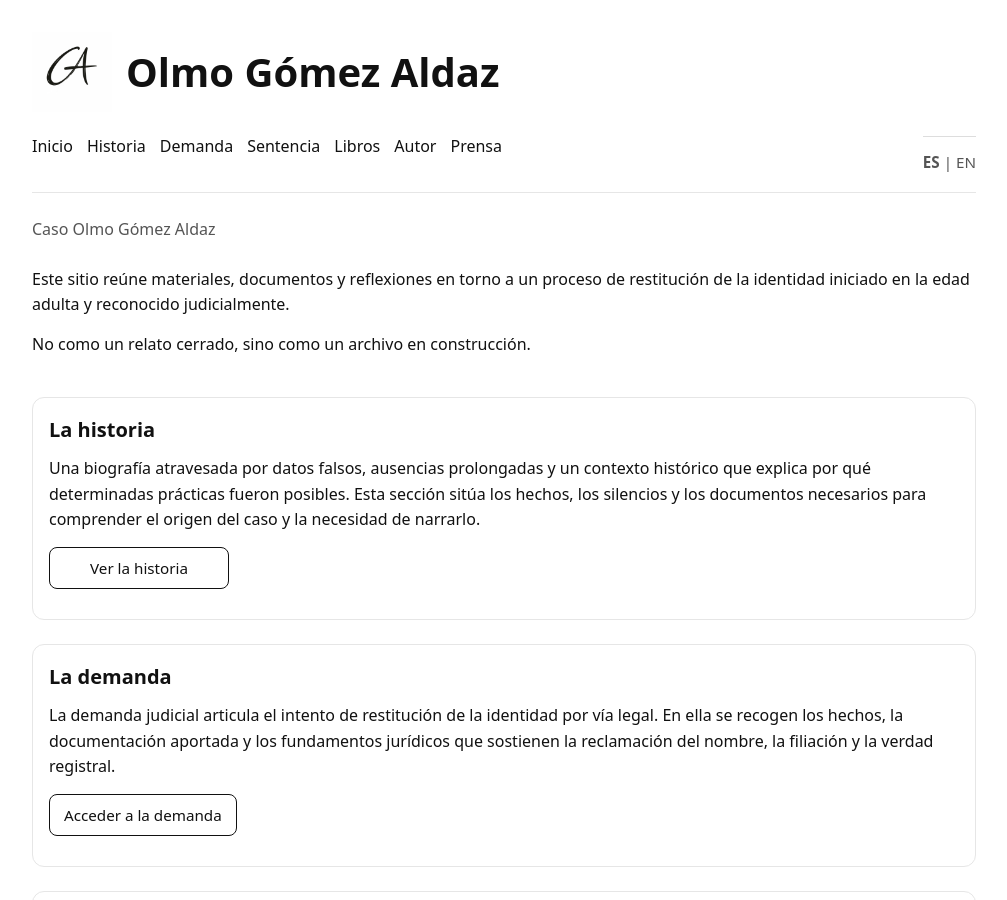
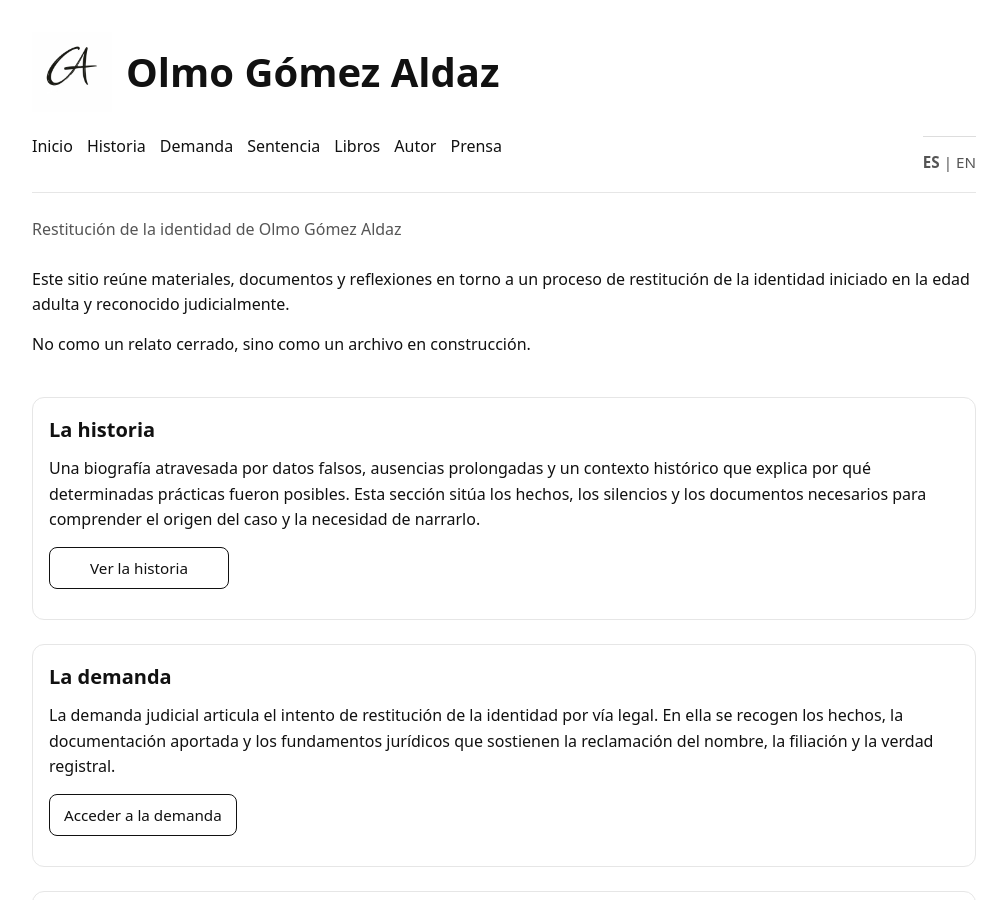
Before and after one commit to olmogaldaz/olmogaldaz.github.io, a Jekyll site: the page built from index.html, in a window 1280 px wide and 900 px high. Shown: the whole window, without its empty margins (136-1143 px from the left). Built offline with Jekyll 4.4.1, drawn with Linux system fonts in a browser that asks for light colours.

Commit message:
Update index.html

```diff
--- a/index.html
+++ b/index.html
@@ -12,7 +12,7 @@ description: Proyecto personal y documental sobre la restitución judicial de la
   <main>
 
     <h1 class="page-title subtle">
-      Caso Olmo Gómez Aldaz
+      Restitución de la identidad de Olmo Gómez Aldaz
     </h1>
     <p>
         Este sitio reúne materiales, documentos y reflexiones en torno a un proceso de restitución de la identidad iniciado en la edad adulta y reconocido judicialmente.
```
